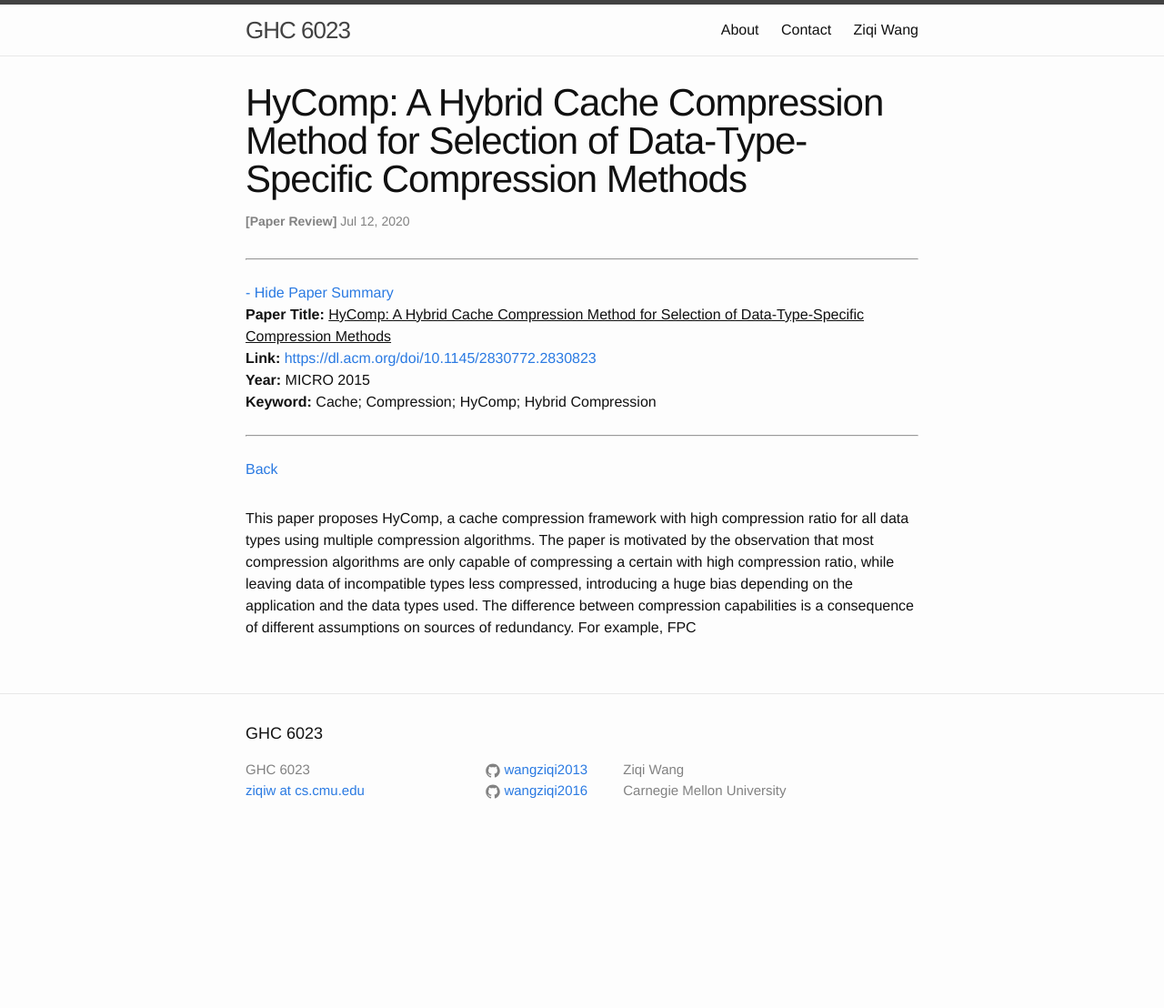
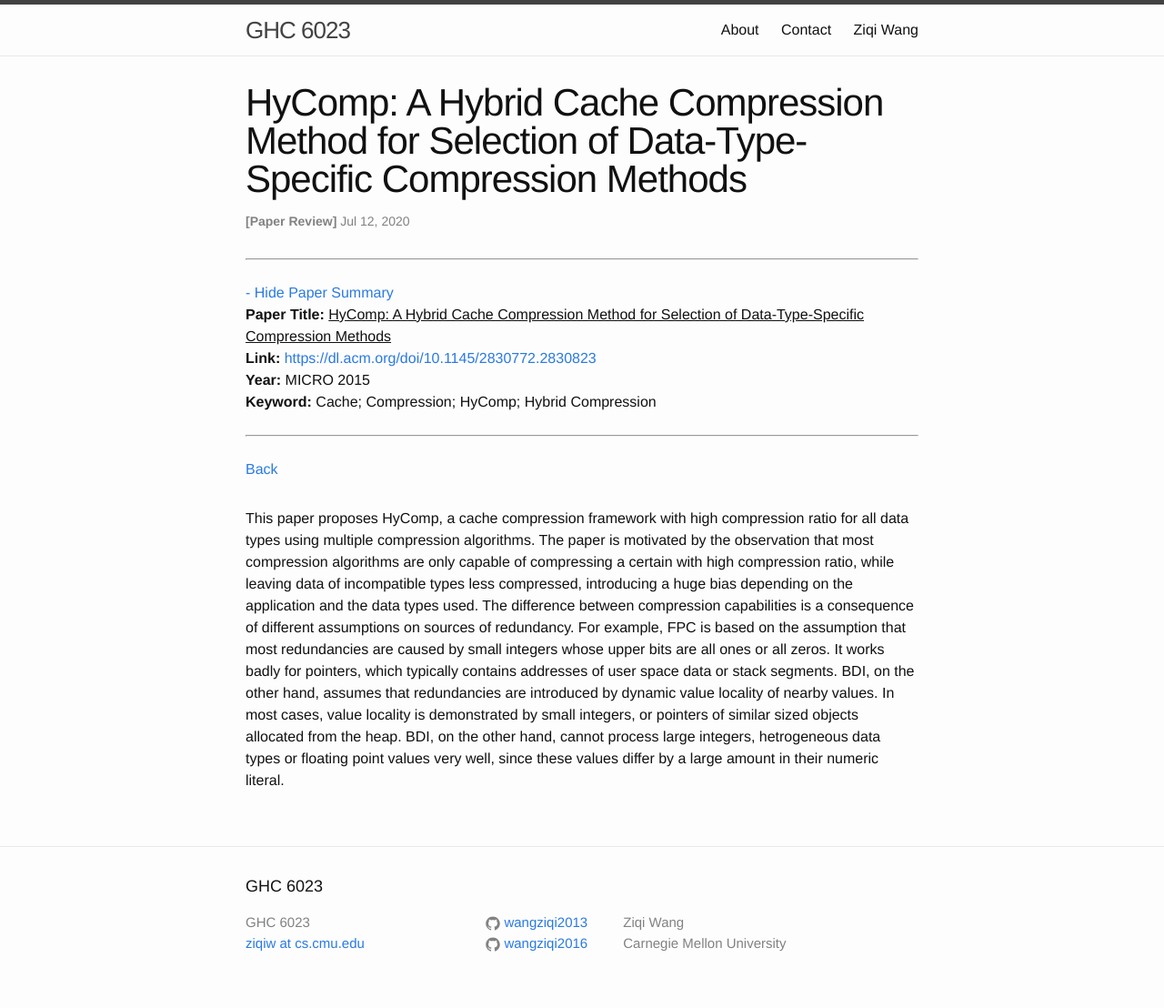
Before and after one commit to wangziqi2013/wangziqi2013.github.io, a Jekyll site: the page built from _posts/2020-07-12-hycomp.markdown, in a window 1280 px wide. Shown: the whole page at 91% size. Built offline with Jekyll 4.4.1, drawn with Linux system fonts in a browser that asks for light colours; before the commit the page ends 940 px from its top, so only the background shows below that.

Commit message:
Adding examples

```diff
--- a/_posts/2020-07-12-hycomp.markdown
+++ b/_posts/2020-07-12-hycomp.markdown
@@ -17,4 +17,10 @@ This paper proposes HyComp, a cache compression framework with high compression
 compression algorithms. The paper is motivated by the observation that most compression algorithms are only capable of
 compressing a certain with high compression ratio, while leaving data of incompatible types less compressed, introducing
 a huge bias depending on the application and the data types used. The difference between compression capabilities is
-a consequence of different assumptions on sources of redundancy. For example, FPC
+a consequence of different assumptions on sources of redundancy. For example, FPC is based on the assumption that most
+redundancies are caused by small integers whose upper bits are all ones or all zeros. It works badly for pointers, which
+typically contains addresses of user space data or stack segments. BDI, on the other hand, assumes that redundancies are
+introduced by dynamic value locality of nearby values. In most cases, value locality is demonstrated by small integers,
+or pointers of similar sized objects allocated from the heap. BDI, on the other hand, cannot process large integers,
+hetrogeneous data types or floating point values very well, since these values differ by a large amount in their numeric
+literal.
```
